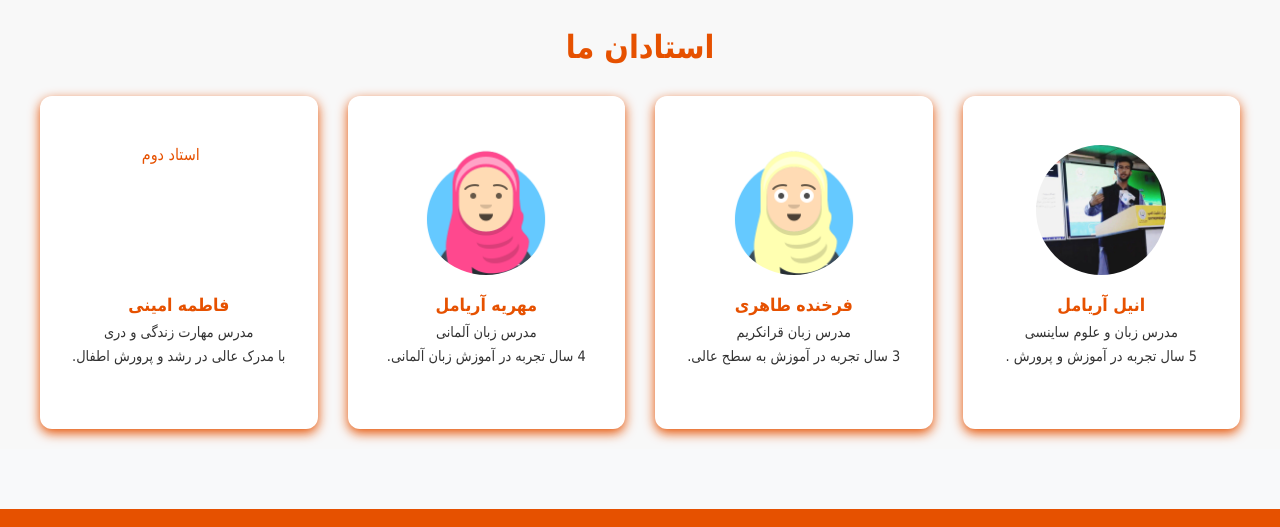
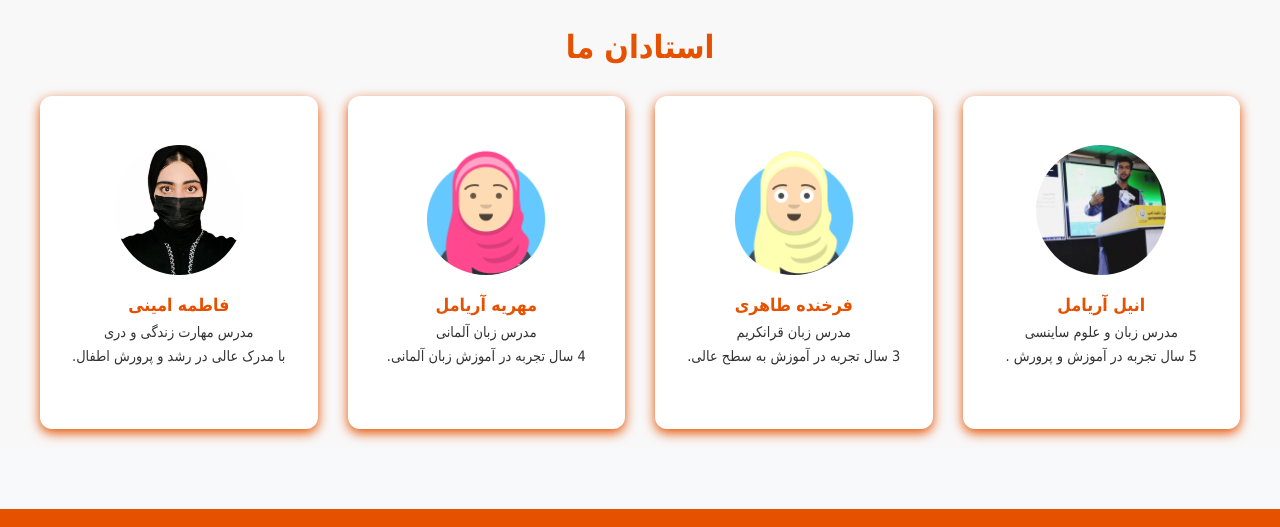
Before and after one commit to Marjan-Habibi/qaribacademy, a plain HTML site: page index.html in a window 1280 px wide. Shown: the part 2715-3242 px from the top of the page. Drawn offline with Linux system fonts and the light colour scheme.

Commit message:
Update index.html

```diff
--- a/index.html
+++ b/index.html
@@ -242,7 +242,7 @@
     <!-- استاد دوم  -->
     <div class="teacher-card" onclick="this.classList.toggle('flipped')">
       <div class="front">
-        <img src="image/fatema-amini.png" alt="استاد دوم">
+        <img src="image/fatema-amini.jpg" alt="استاد دوم">
         <h3>فاطمه امینی </h3>
         <p>مدرس مهارت زندگی و دری</p>
         <p class="bio">با مدرک عالی در رشد و پرورش اطفال.</p>
```
